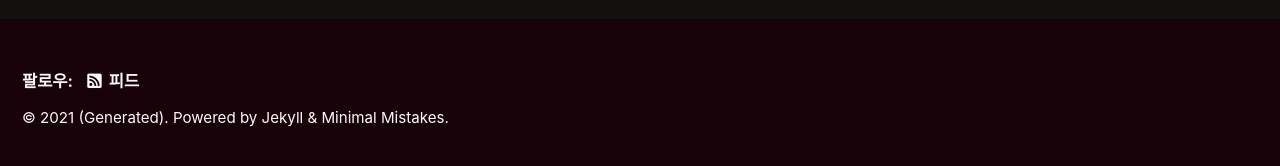
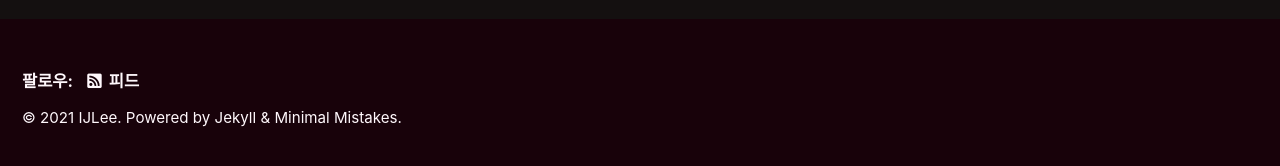
Before and after one commit to IJLee0812/ijlee0812.github.io, a Jekyll site: the page built from index.html, in a window 1280 px wide. Shown: the part 726-892 px from the top of the page. Built offline with Jekyll 4.4.1, drawn with Linux system fonts in a browser that asks for light colours; cached includes are drawn as plain includes; the list of posts is cut into pages by our own code.

Commit message:
Update _config.yml

```diff
--- a/_config.yml
+++ b/_config.yml
@@ -19,7 +19,7 @@ locale                   : "ko"
 title                    : "IJLee's Tech Blog"
 title_separator          : "-"
 subtitle                 : # site tagline that appears below site title in masthead
-name                     : "(Generated)"
+name                     : "IJLee"
 description              : "Only for Portfolio"
 url                      : "https://ijlee0812.github.io"
 baseurl                  : # the subpath of your site, e.g. "/blog"
```
